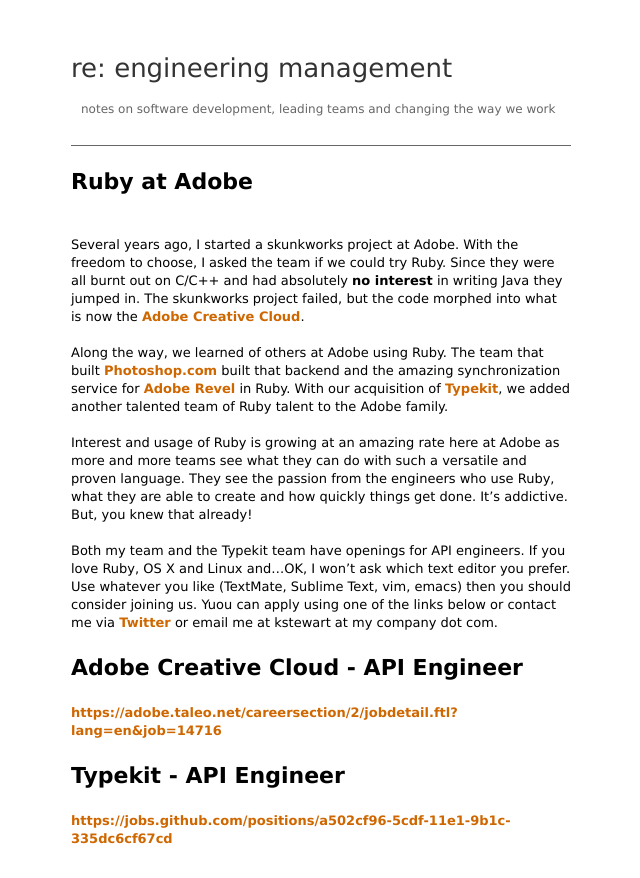
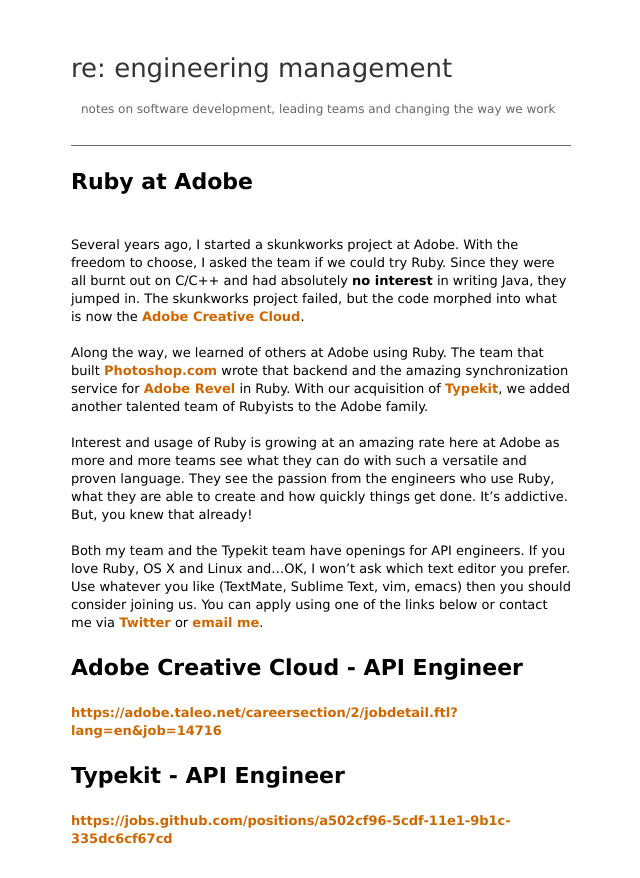
Before and after one commit to kstewart/kstewart.me, a Jekyll site: the page built from _posts/2012-04-21-ruby-at-adobe.md, in a window 1280 px wide, cut to the strip 0-878 px from the top of the page. Shown: the whole strip, without its empty margins (319-959 px from the left). Built offline with Jekyll 4.4.1, drawn with Linux system fonts in a browser that asks for light colours; Markdown is read by kramdown in place of the engine named in the settings.

Commit message:
Ruby at Adobe

```diff
--- a/_posts/2012-04-21-ruby-at-adobe.md
+++ b/_posts/2012-04-21-ruby-at-adobe.md
@@ -3,13 +3,13 @@
 title: Ruby at Adobe
 ---
 
-Several years ago, I started a skunkworks project at Adobe. With the freedom to choose, I asked the team if we could try Ruby. Since they were all burnt out on C/C++ and had absolutely **no interest** in writing Java they jumped in. The skunkworks project failed, but the code morphed into what is now the [Adobe Creative Cloud](https://creative.adobe.com).
+Several years ago, I started a skunkworks project at Adobe. With the freedom to choose, I asked the team if we could try Ruby. Since they were all burnt out on C/C++ and had absolutely **no interest** in writing Java, they jumped in. The skunkworks project failed, but the code morphed into what is now the [Adobe Creative Cloud](https://creative.adobe.com).
 
-Along the way, we learned of others at Adobe using Ruby. The team that built [Photoshop.com](http://www.photoshop.com/) built that backend and the amazing synchronization service for [Adobe Revel](http://www.adoberevel.com/) in Ruby. With our acquisition of [Typekit](http://typekit.com), we added another talented team of Ruby talent to the Adobe family.
+Along the way, we learned of others at Adobe using Ruby. The team that built [Photoshop.com](http://www.photoshop.com/) wrote that backend and the amazing synchronization service for [Adobe Revel](http://www.adoberevel.com/) in Ruby. With our acquisition of [Typekit](http://typekit.com), we added another talented team of Rubyists to the Adobe family.
 
 Interest and usage of Ruby is growing at an amazing rate here at Adobe as more and more teams see what they can do with such a versatile and proven language. They see the passion from the engineers who use Ruby, what they are able to create and how quickly things get done. It's addictive. But, you knew that already!
 
-Both my team and the Typekit team have openings for API engineers. If you love Ruby, OS X and Linux and...OK, I won't ask which text editor you prefer. Use whatever you like (TextMate, Sublime Text, vim, emacs) then you should consider joining us. Yuou can apply using one of the links below or contact me via [Twitter](http://twitter.com/kstewart) or email me at kstewart at my company dot com.
+Both my team and the Typekit team have openings for API engineers. If you love Ruby, OS X and Linux and...OK, I won't ask which text editor you prefer. Use whatever you like (TextMate, Sublime Text, vim, emacs) then you should consider joining us. You can apply using one of the links below or contact me via [Twitter](http://twitter.com/kstewart) or [email me](mailto:kstewart@adobe.com).
 
 # Adobe Creative Cloud - API Engineer #
 [https://adobe.taleo.net/careersection/2/jobdetail.ftl?lang=en&job=14716](https://adobe.taleo.net/careersection/2/jobdetail.ftl?lang=en&job=14716)
```
